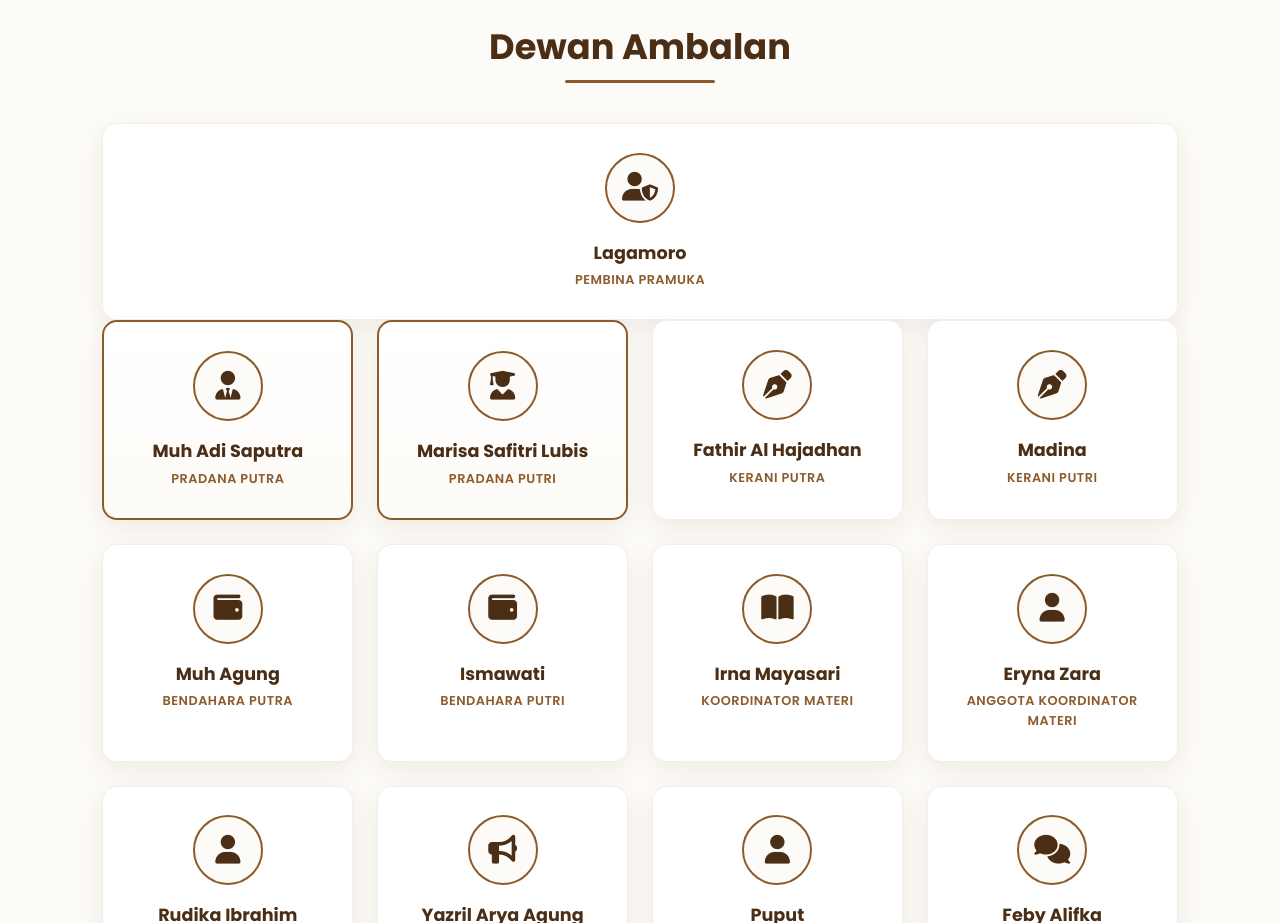
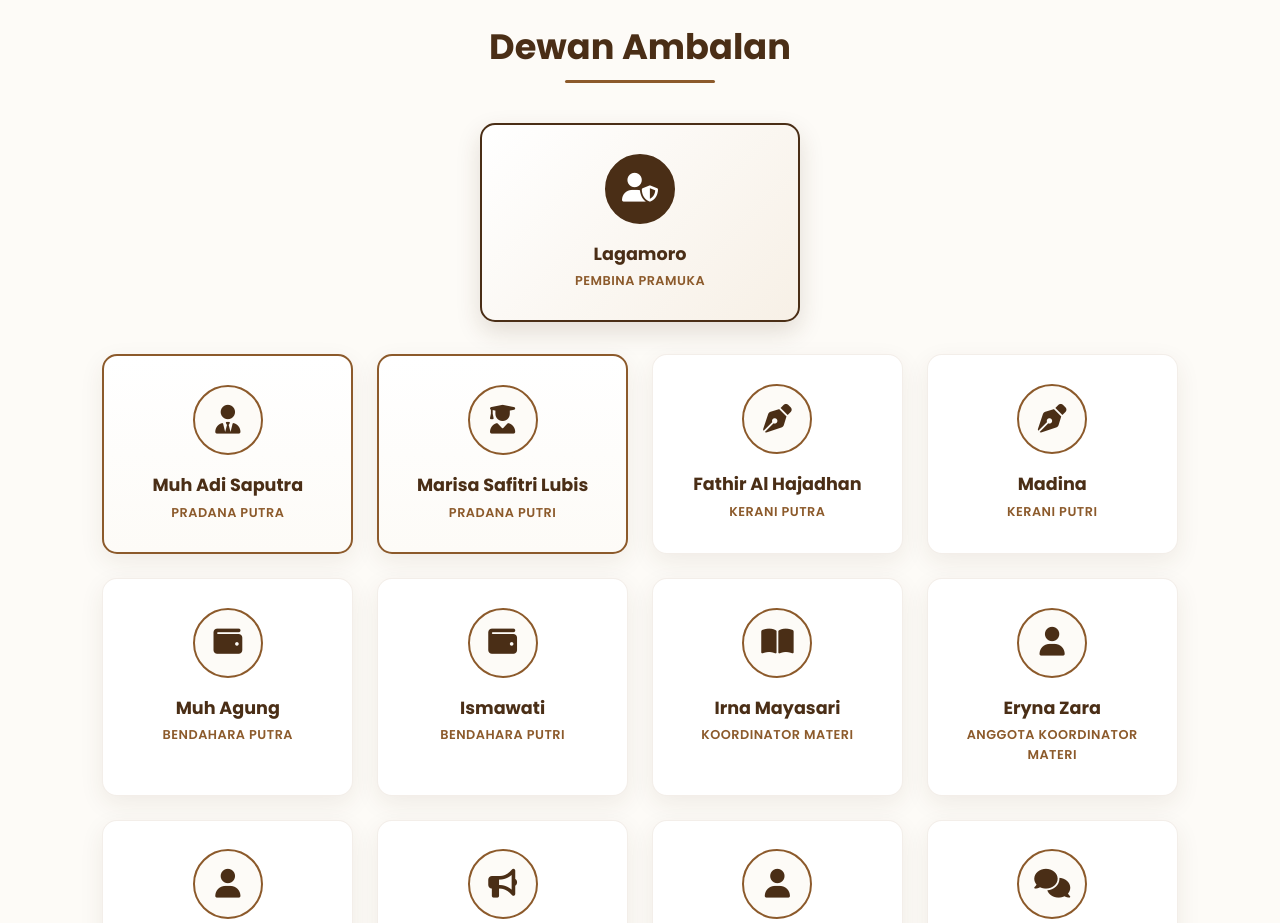
Before and after one commit to ryzzidev/praskansa, a plain HTML site: page index.html in a window 1280 px wide. Shown: the part 1260-2183 px from the top of the page. Drawn offline with Linux system fonts and the light colour scheme.

Commit message:
Update style.css

```diff
--- a/style.css
+++ b/style.css
@@ -173,6 +173,12 @@ section {
 }
 
 /* --- DEWAN AMBALAN --- */
+.container-pembina {
+    display: flex;
+    justify-content: center;
+    margin-bottom: 2rem;
+}
+
 .grid-dewan {
     display: grid;
     grid-template-columns: repeat(auto-fit, minmax(240px, 1fr));
@@ -222,6 +228,22 @@ section {
     letter-spacing: 0.5px;
 }
 
+/* Tampilan Khusus Pembina */
+.card-dewan.pembina {
+    width: 100%;
+    max-width: 320px;
+    border: 2px solid var(--primary-brown);
+    background: linear-gradient(135deg, #ffffff 0%, #f7f0e6 100%);
+    box-shadow: 0 10px 25px rgba(74, 46, 22, 0.15);
+}
+
+.card-dewan.pembina .avatar {
+    background-color: var(--primary-brown);
+    color: var(--pure-white);
+    border-color: var(--primary-brown);
+}
+
+/* Tampilan Khusus Pradana */
 .card-dewan.pradana {
     border: 2px solid var(--accent-brown);
     background: linear-gradient(to bottom, #ffffff, #fdfbf7);
```
